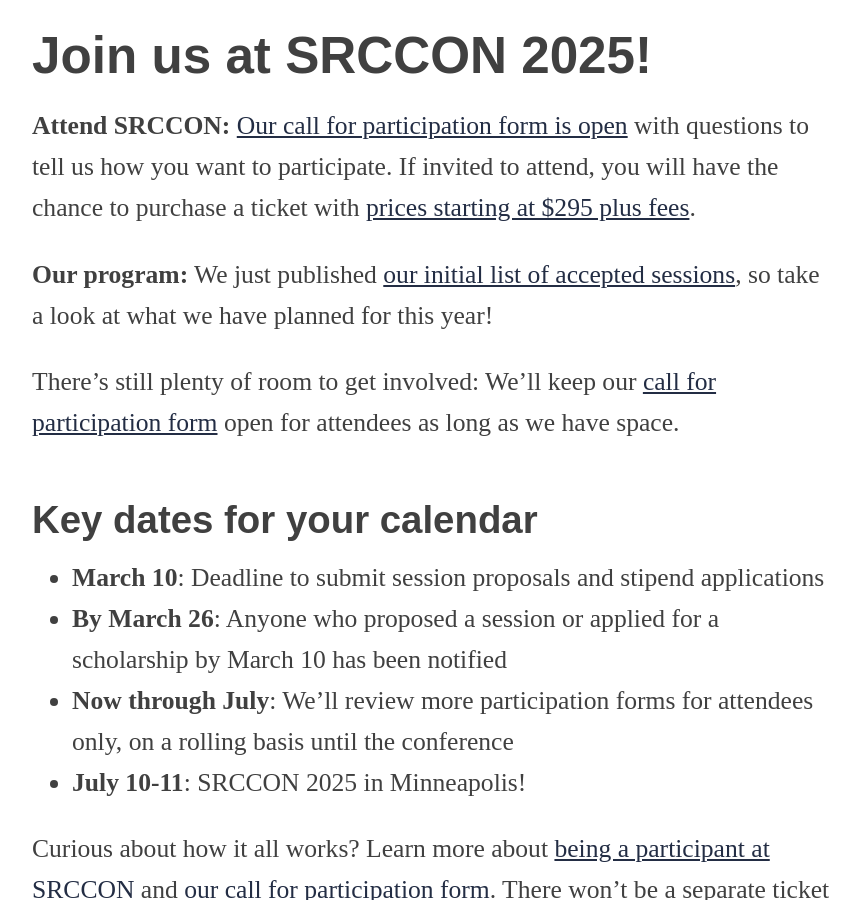
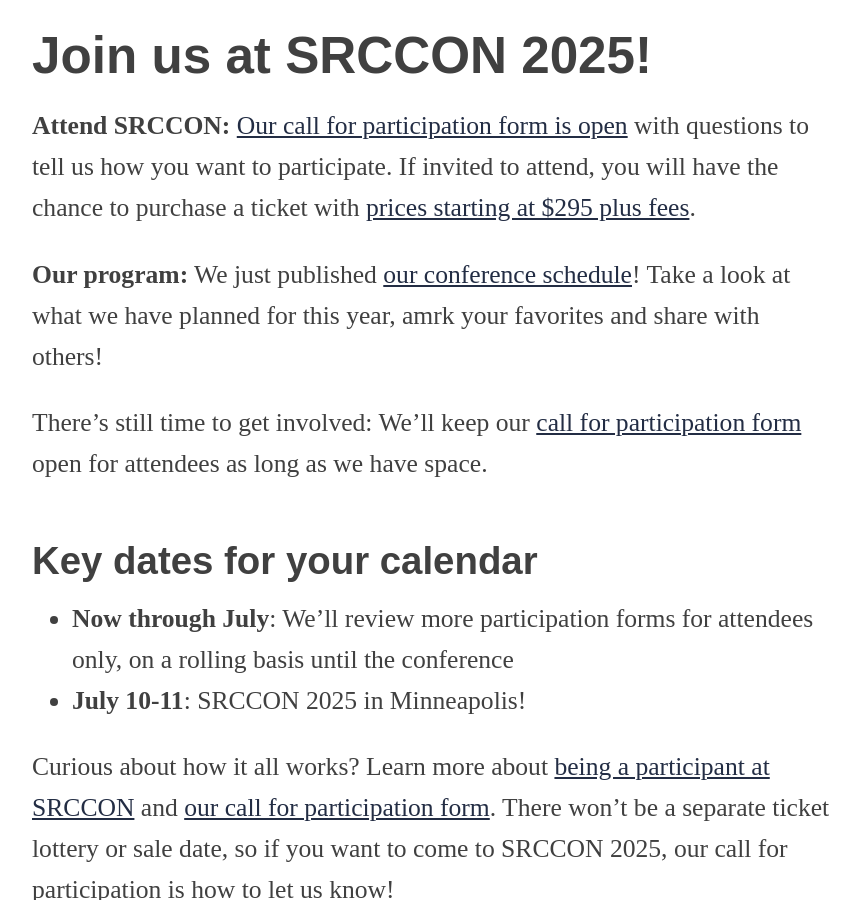
Before and after one commit to OpenNews/srccon-2025, a Jekyll site: the page built from homepage.md, in a window 1280 px wide and 900 px high, scrolled down 882 px. Shown: the whole window, without its empty margins (208-1068 px from the left). Built offline with Jekyll 4.4.1, drawn with Linux system fonts in a browser that asks for light colours; some web fonts are replaced; our own code applies the rules of GitHub Pages for plain Markdown files.

Commit message:
updates to homepage copy for schedule release

```diff
--- a/homepage.md
+++ b/homepage.md
@@ -9,14 +9,14 @@ permalink: /
 
 **Attend SRCCON:** [Our call for participation form is open](/participation/form) with questions to tell us how you want to participate. If invited to attend, you will have the chance to purchase a ticket with [prices starting at $295 plus fees](/attendees/#tickets).
 
-**Our program:** We just published [our initial list of accepted sessions](/program/), so take a look at what we have planned for this year!
+**Our program:** We just published [our conference schedule](/schedule/)! Take a look at what we have planned for this year, amrk your favorites and share with others!
 
-There's still plenty of room to get involved: We'll keep our [call for participation form](/participation/form) open for attendees as long as we have space.
+There's still time to get involved: We'll keep our [call for participation form](/participation/form) open for attendees as long as we have space.
 
 ## Key dates for your calendar
 
-* **March 10**: Deadline to submit session proposals and stipend applications
-* **By March 26**: Anyone who proposed a session or applied for a scholarship by March 10 has been notified
+<!-- * **March 10**: Deadline to submit session proposals and stipend applications
+* **By March 26**: Anyone who proposed a session or applied for a scholarship by March 10 has been notified -->
 * **Now through July**: We'll review more participation forms for attendees only, on a rolling basis until the conference
 * **July 10-11**: SRCCON 2025 in Minneapolis!
 
```
